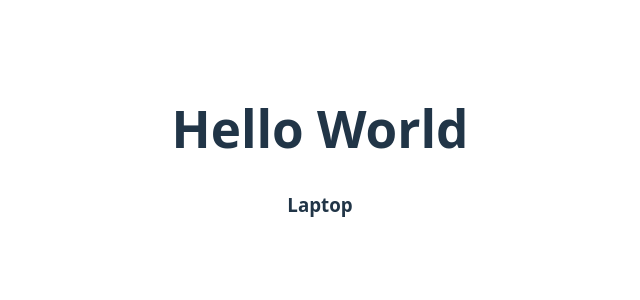
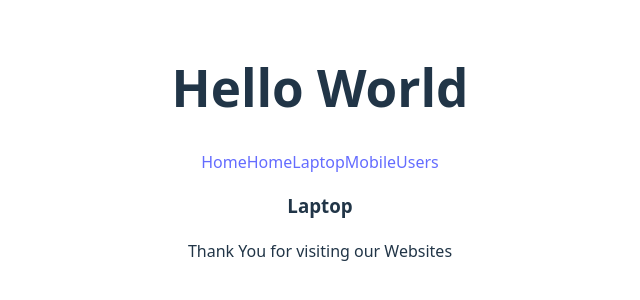
Before and after one commit to Rahaman-Atikur/React_Router, a React (Vite) app: page / in a window 1280 px wide. Shown: the part 248-548 px from the top of the page, without its empty margins (320-960 px from the left). Built offline with nearby package versions, Linux system fonts and the light colour scheme.

Commit message:
Data loaded

```diff
--- /dev/null
+++ b/src/Component/Footer/Footer.jsx
@@ -0,0 +1,11 @@
+import React from 'react';
+
+const Footer = () => {
+    return (
+        <div>
+            <p>Thank You for visiting our Websites</p>
+        </div>
+    );
+};
+
+export default Footer;
--- /dev/null
+++ b/src/Component/Header/Header.jsx
@@ -0,0 +1,16 @@
+import React from 'react';
+import { Link, NavLink } from 'react-router';
+const Header = () => {
+    return (
+        <div>
+            <nav>
+                <NavLink to="/" >Home</NavLink>
+                <NavLink to="/" >Home</NavLink>
+                <NavLink to="/laptop" >Laptop</NavLink>
+                <NavLink to="/mobile" >Mobile</NavLink>
+                <NavLink to="/Users" >Users</NavLink>
+            </nav>
+        </div>
+    );
+};
+export default Header;
--- a/src/Component/Home/Home.jsx
+++ b/src/Component/Home/Home.jsx
@@ -7,5 +7,4 @@ const Home = () => {
         </div>
     );
 };
-
 export default Home;
--- a/src/Component/Root/Root.jsx
+++ b/src/Component/Root/Root.jsx
@@ -1,11 +1,15 @@
 import React from 'react';
 import { Outlet } from 'react-router';
+import Header from '../Header/Header';
+import Footer from '../Footer/Footer';
 
 const Root = () => {
     return (
         <div>
             <h1>Hello World</h1>
+            <Header></Header>
             <Outlet></Outlet>
+            <Footer></Footer>
         </div>
     );
 };
--- /dev/null
+++ b/src/Component/Users/Users.jsx
@@ -0,0 +1,14 @@
+import React from 'react';
+import { useLoaderData } from 'react-router';
+
+const Users = () => {
+    const usersLoadedData = useLoaderData();
+    console.log(usersLoadedData);
+    return (
+        <div>
+            <h1>Hello Boss Are you alright</h1>
+        </div>
+    );
+};
+
+export default Users;
--- /dev/null
+++ b/src/Header.css
@@ -0,0 +1,3 @@
+nav a {
+    margin-right: 20px;
+}
--- a/src/main.jsx
+++ b/src/main.jsx
@@ -7,6 +7,7 @@ import Home from './Component/Home/Home.jsx'
 import Laptop from './Component/Laptop/Laptop.jsx'
 import Mobile from './Component/Mobile/Mobile.jsx'
 import Root from './Component/Root/Root.jsx'
+import Users from './Component/Users/Users.jsx'
 const router = createBrowserRouter([
   {
     path: "/",
@@ -14,12 +15,16 @@ const router = createBrowserRouter([
     children: [
       { index: true, Component: Laptop },
       { path: "mobile", Component: Mobile },
-      {path: "laptop", Component: Laptop}
+      { path: "laptop", Component: Laptop },
+
+      {
+        path: "Users",
+        loader: () => fetch("https://jsonplaceholder.typicode.com/todos/1"),
+        Component:Users
+      }
     ]
   }
-
 ])
-
 createRoot(document.getElementById('root')).render(
   <StrictMode>
     <RouterProvider router={router} ></RouterProvider>
```
